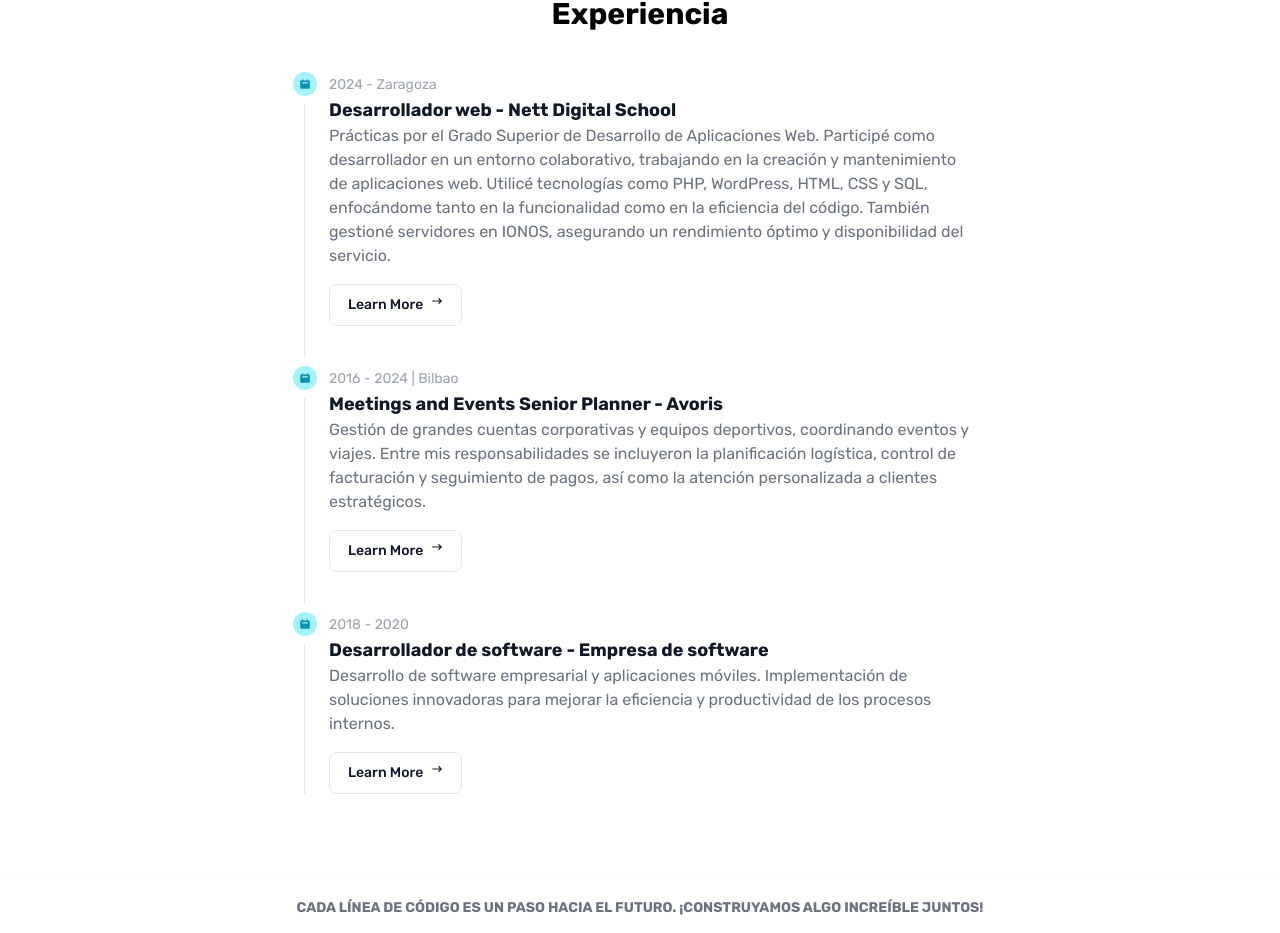
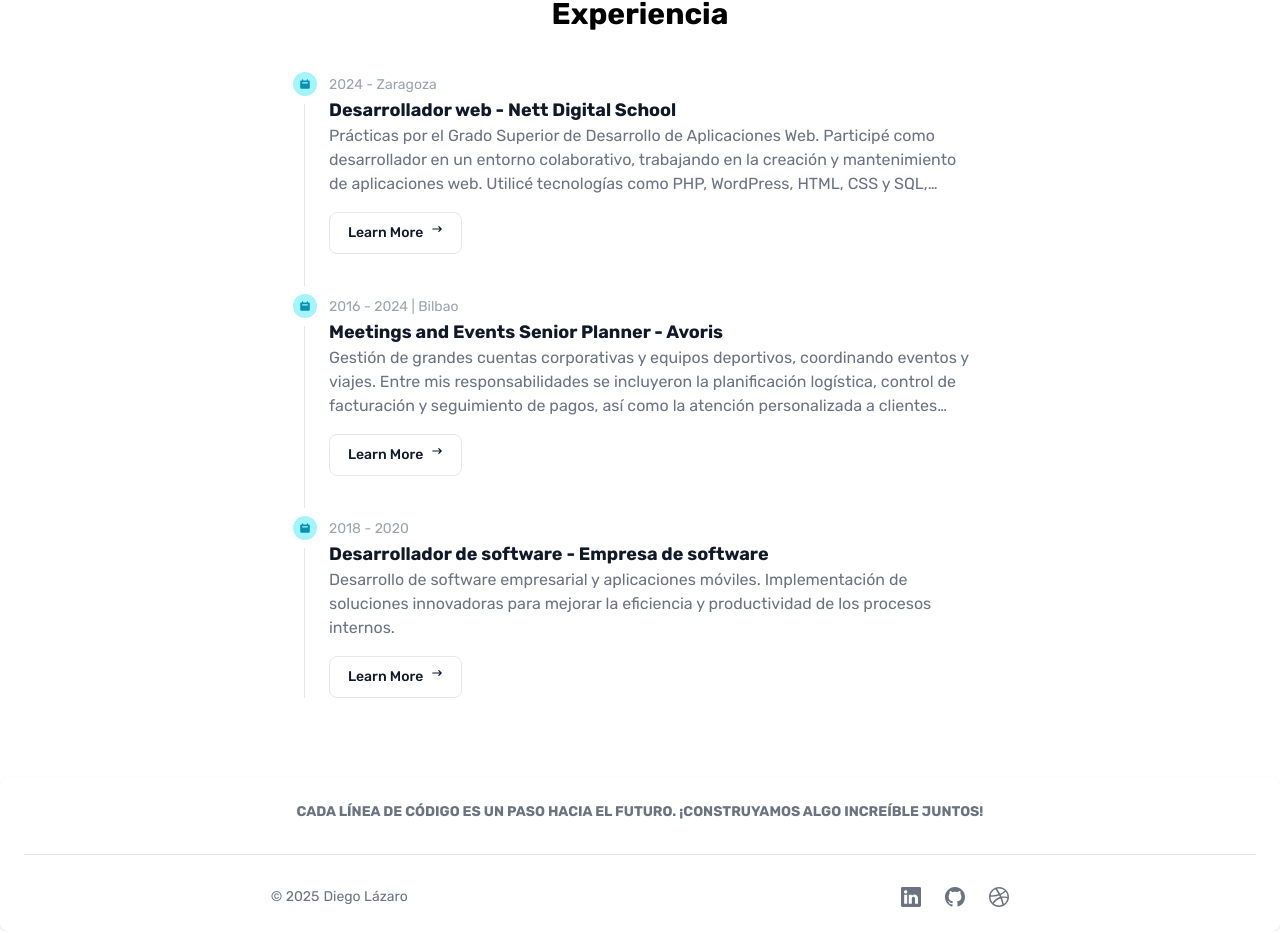
Before and after one commit to diegoldc/portfolio-dev, a React (Vite) app: page / in a window 1280 px wide. Shown: the part 3156-4089 px from the top of the page. Built offline with nearby package versions, Linux system fonts and the light colour scheme.

Commit message:
feat: button learn more - experience

```diff
--- a/src/components/Experience.jsx
+++ b/src/components/Experience.jsx
@@ -1,11 +1,11 @@
+import { useState } from "react";
 import { Button, Timeline } from "flowbite-react";
 import { HiArrowNarrowRight, HiCalendar } from "react-icons/hi";
 import { useTranslation } from 'react-i18next';
 
-
 function Experience() {
-
   const { t } = useTranslation();
+  const [expandedText, setExpandedText] = useState(null);
 
   const jobs = [
     {
@@ -26,12 +26,15 @@ function Experience() {
       date: t("experience.jobs.exp3.date"),
       description: t("experience.jobs.exp3.description"),
     }
-  ]
+  ];
+
+  const handleLearnMoreClick = (index) => {
+    setExpandedText(expandedText === index ? null : index);
+  };
 
   return (
     <div className="m-10 max-w-2xl dark:text-white">
       <h2 className="w-auto text-3xl font-bold mb-10 text-center">{t("experience.title")}</h2>
-
 
       <Timeline>
         {jobs.map((job, index) => (
@@ -41,19 +44,24 @@ function Experience() {
               <Timeline.Time>{job.date}</Timeline.Time>
               <Timeline.Title>{job.title} - {job.company}</Timeline.Title>
               <Timeline.Body>
+                <div
+                  className={`overflow-hidden ${
+                    expandedText === index ? "line-clamp-none" : "line-clamp-3"
+                  }`}
+                >
                   {job.description}
+                </div>
               </Timeline.Body>
-          <Button color="gray">
-            Learn More
+              <Button color="gray" onClick={() => handleLearnMoreClick(index)}>
+                {expandedText === index ? "Show Less" : "Learn More"}
                 <HiArrowNarrowRight className="ml-2 h-3 w-3" />
               </Button>
             </Timeline.Content>
           </Timeline.Item>
         ))}
-
       </Timeline>
     </div>
   );
 }
 
-export default Experience
+export default Experience;
--- a/src/components/Projects.jsx
+++ b/src/components/Projects.jsx
@@ -71,7 +71,7 @@ function Projects() {
         {projects.map((project) => (
           <Card
             key={project.name}
-            className="relative max-w-sm hover:-translate-x-2 transition-all duration-500 hover:-translate-y-2 hover:shadow-[8px_8px_0px_0px_rgba(231,212,240,0.8)] dark:bg-black dark:text-white"
+            className="relative max-w-sm hover:-translate-x-2 transition-all duration-500 hover:-translate-y-2 hover:shadow-[8px_8px_0px_0px_#cfc0fb] dark:bg-black dark:text-white"
             imgAlt="Image"
             imgSrc={project.imgSrc}
           >
--- a/src/components/Skills.jsx
+++ b/src/components/Skills.jsx
@@ -70,7 +70,7 @@ function Skills() {
               }`}
               onClick={() => handleTabClick("learning")}
             >
-              Aprendiendo
+              {t("learning")}
             </h2>
           </div>
 
--- a/src/locales/en/translation.json
+++ b/src/locales/en/translation.json
@@ -16,6 +16,7 @@
   },
   "download": "Download CV",
   "skills": "Skills",
+  "learning": "Learning",
   "navbar": {
     "about": "About Me",
     "projects": "Projects",
--- a/src/locales/es/translation.json
+++ b/src/locales/es/translation.json
@@ -16,6 +16,7 @@
   },
   "download": "Descargar CV",
   "skills": "Habilidades",
+  "learning": "Aprendiendo",
   "navbar": {
     "about": "Sobre mí",
     "projects": "Proyectos",
```
Lines whose indentation alone changed are shown as unchanged.
